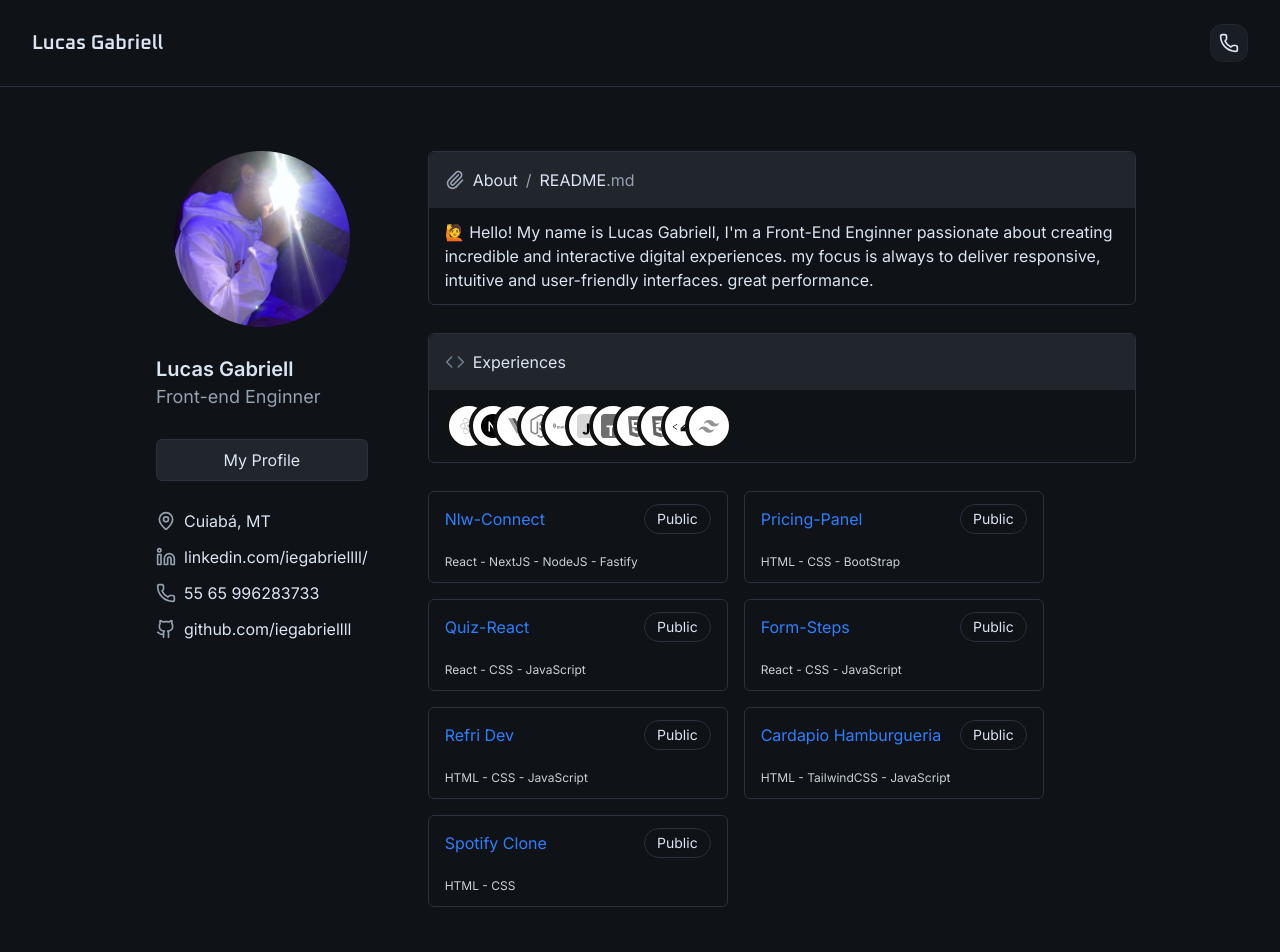
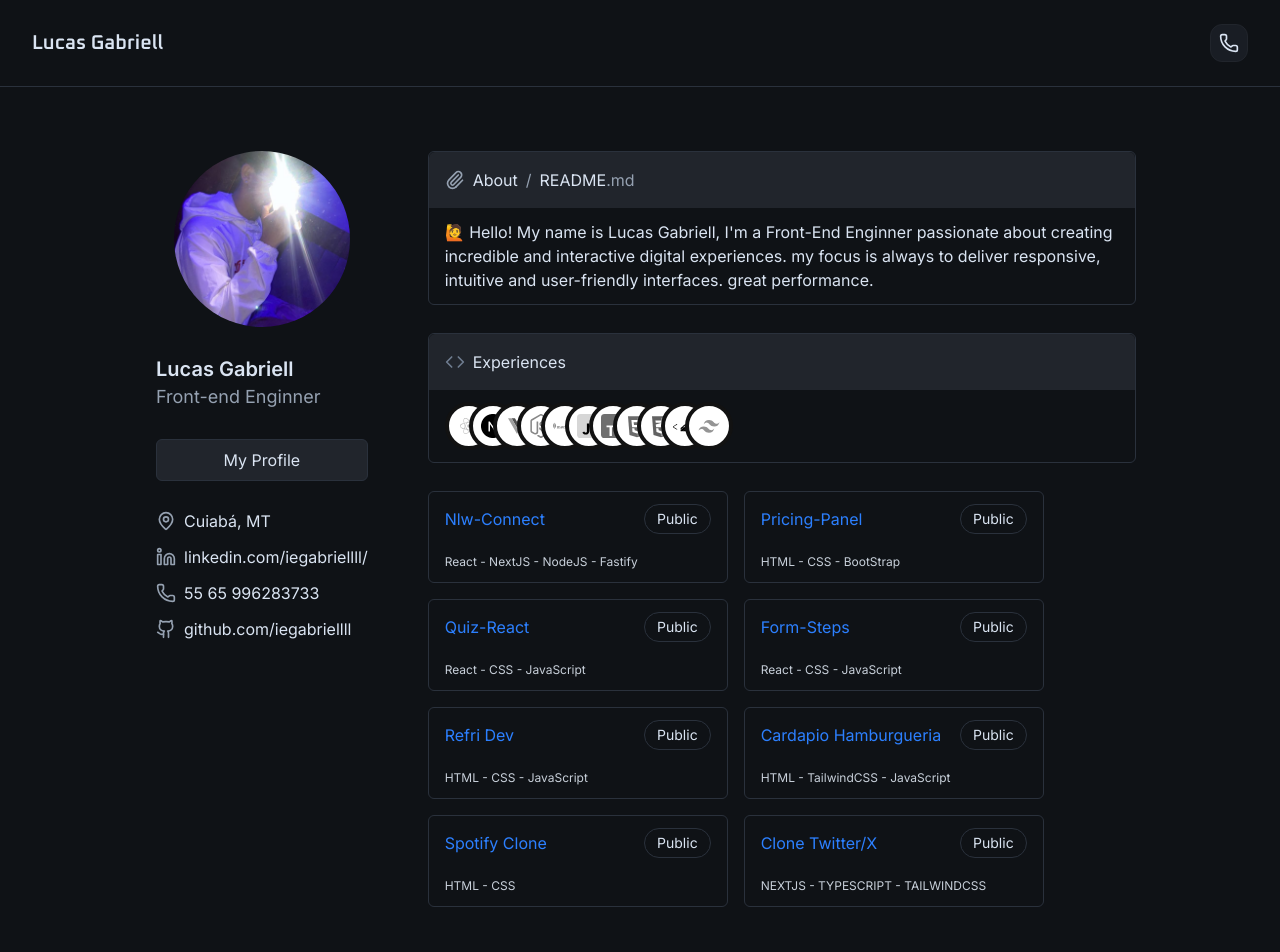
Before and after one commit to iegabriellll/Port-New, a Next.js app: page / in a window 1280 px wide. Shown: the top 952 px of the page. Built offline with nearby package versions, Linux system fonts and the light colour scheme.

Commit message:
Update projects.tsx

```diff
--- a/src/app/(home)/projects.tsx
+++ b/src/app/(home)/projects.tsx
@@ -42,6 +42,12 @@ export const Projects = () => {
       languages: ["HTML - ", "CSS"],
       url: "https://github.com/iegabriellll/Spotify-Clone.git",
     },
+    {
+      id:8,
+      name: "Clone Twitter/X",
+      languages: ["NEXTJS - ", "TYPESCRIPT - ", "TAILWINDCSS "],
+      url: "https://github.com/iegabriellll/Clone-Twitter-X.git",
+    },
   ];
 
   return (
```
